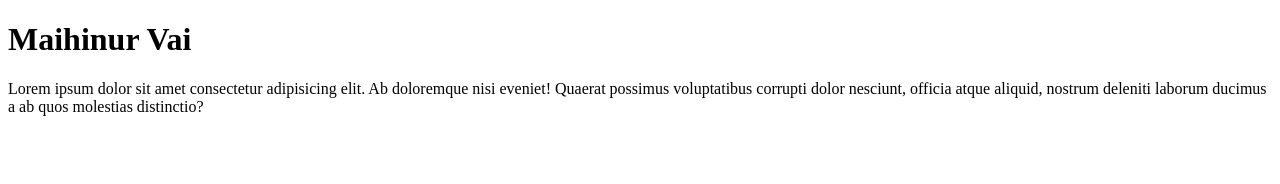
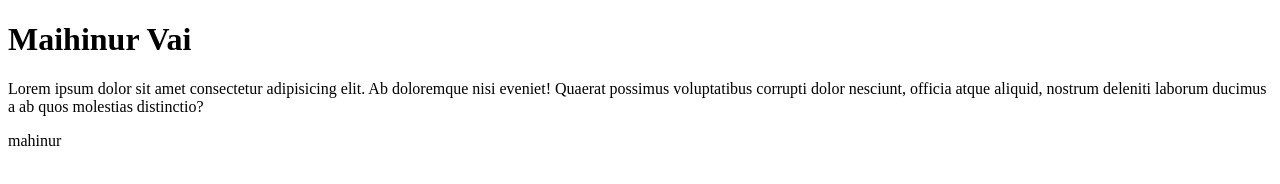
Before and after one commit to Mahinur10/First-project, a plain HTML site: page index.html in a window 1280 px wide. Drawn offline with Linux system fonts and the light colour scheme.

Commit message:
Update index.html

```diff
--- a/index.html
+++ b/index.html
@@ -9,5 +9,8 @@
 <body>
     <h1>Maihinur Vai</h1>
     <p>Lorem ipsum dolor sit amet consectetur adipisicing elit. Ab doloremque nisi eveniet! Quaerat possimus voluptatibus corrupti dolor nesciunt, officia atque aliquid, nostrum deleniti laborum ducimus a ab quos molestias distinctio?</p>
-</body>
+
+    <p>mahinur</p>
+
+    </body>
 </html>
```
